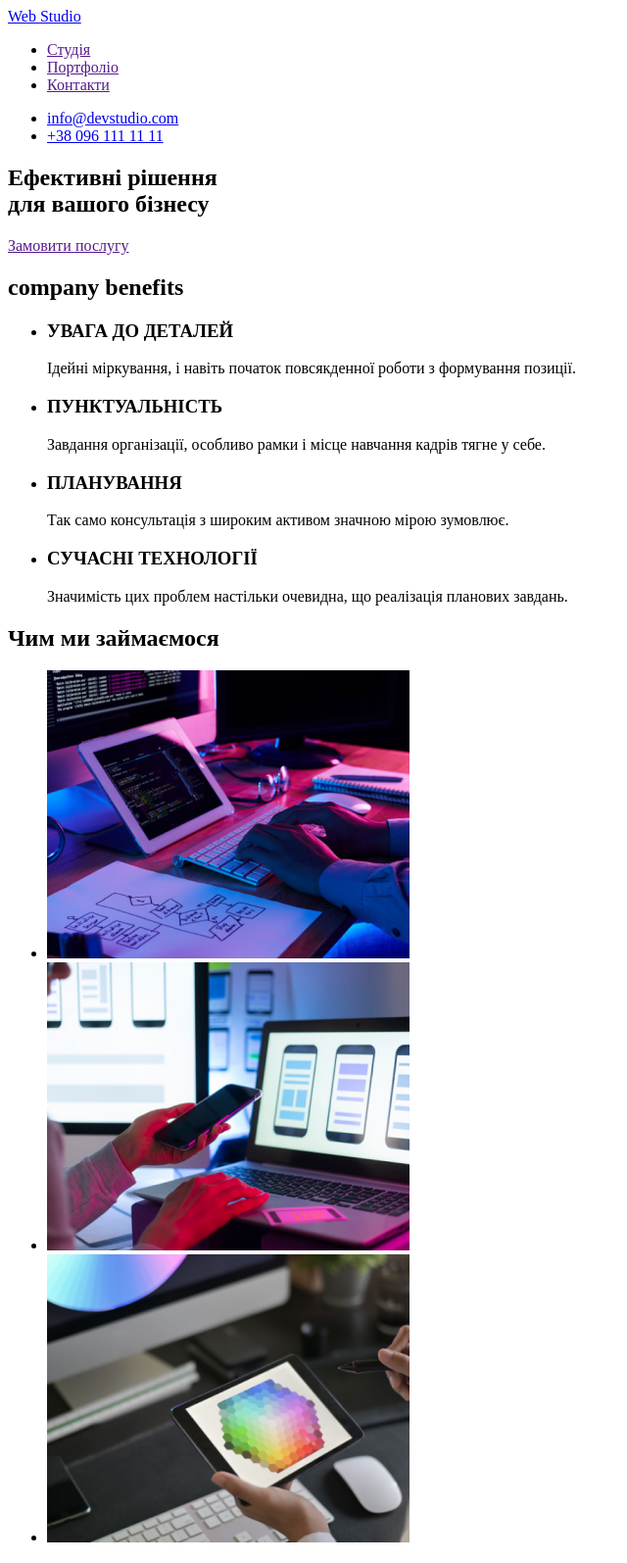
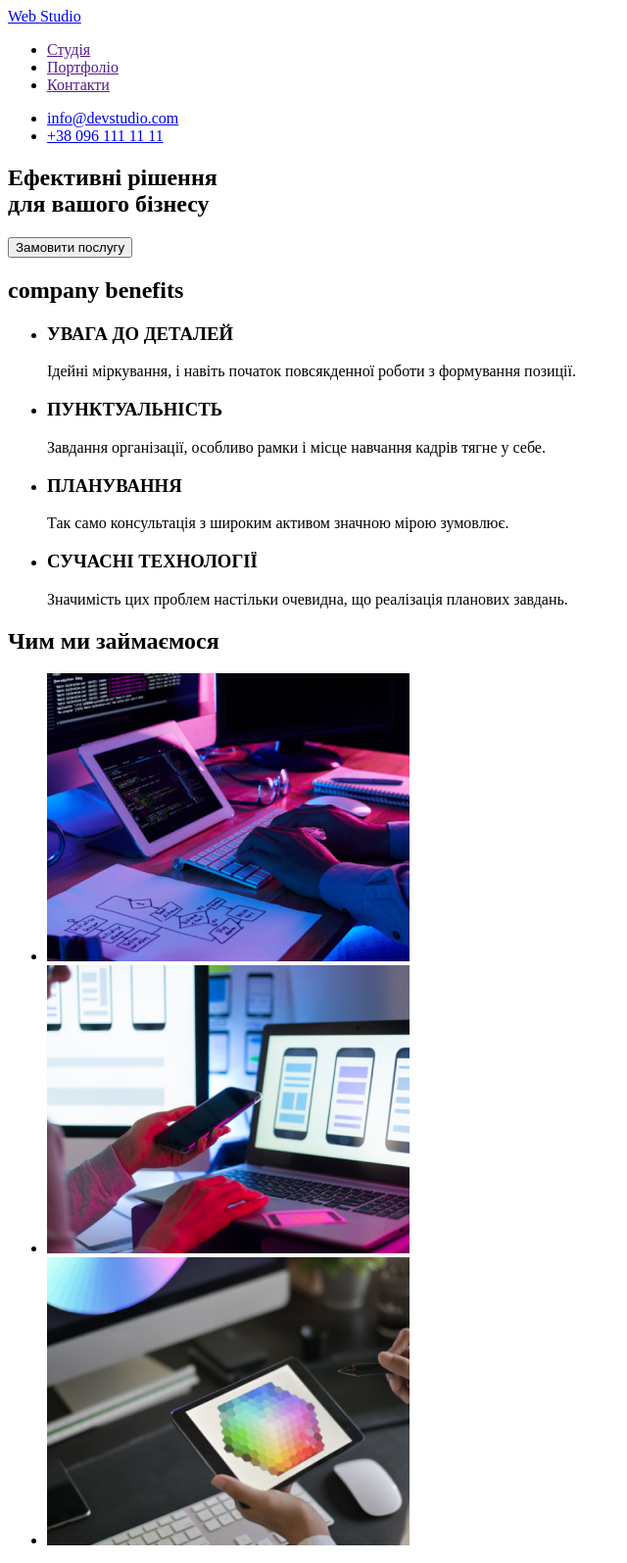
Before and after one commit to VladimirMV/goit-markup-hw-01, a plain HTML site: page index.html in a window 1280 px wide. Shown: the top 1595 px of the page at 98% size, without its empty margins (0-640 px from the left). Drawn offline with Linux system fonts and the light colour scheme.

Commit message:
ДЗ1 Коррекция

```diff
--- a/index.html
+++ b/index.html
@@ -27,14 +27,10 @@
   <main>
     <div>
       <section>
-        <div>
-<!--<img src="" alt="">-->
-        </div>
-
         <h1>
           Ефективні рішення <br> для вашого бізнесу
         </h1>
-        <a href="">Замовити послугу</a>
+        <button type="button">Замовити послугу</button>
       </section>
       <!-- company benefits-->
       <section>
@@ -62,9 +58,9 @@
       <section>
         <h2>Чим ми займаємося</h2>
         <ul>
-          <li> <a href=""> <img src="./img/img1.png" alt="" width="370" ></a></li>
-          <li> <a href=""> <img src="./img/img2.png" alt="" width="370" ></a></li>
-          <li> <a href=""> <img src="./img/img3.png" alt="" width="370" ></a></li>
+          <li>  <img src="./img/img1.png" alt="" width="370">  </li>
+          <li>  <img src="./img/img2.png" alt="" width="370">  </li>
+          <li>  <img src="./img/img3.png" alt="" width="370">  </li>
         </ul>
       </section>
       <!-- Наша команда-->
@@ -95,17 +91,17 @@
       </section>
     </div>
   </main>
+  <!--footer-->
   <footer>
       <a href="/">
       <span>Web</span>  <span>Studio</span> </a>
       <address>
+      <p>м. Київ, пр-т Лесі Українки, 26</p>
       <ul>
-    <li><p>м. Київ, пр-т Лесі Українки, 26</p></li>
-    <li><a href="mailto:info@devstudio.com">info@devstudio.com</a></li>
-    <li><a href="tel:+380961111111">+38 096 111 11 11</a></li>
-  </ul>
+        <li><a href="mailto:info@devstudio.com">info@devstudio.com</a></li>
+        <li><a href="tel:+380961111111">+38 096 111 11 11</a></li>
+      </ul>
   </address>
   </footer>
-
 </body>
 </html>
```
Also changed, not shown: .prettierrc.json (added).
